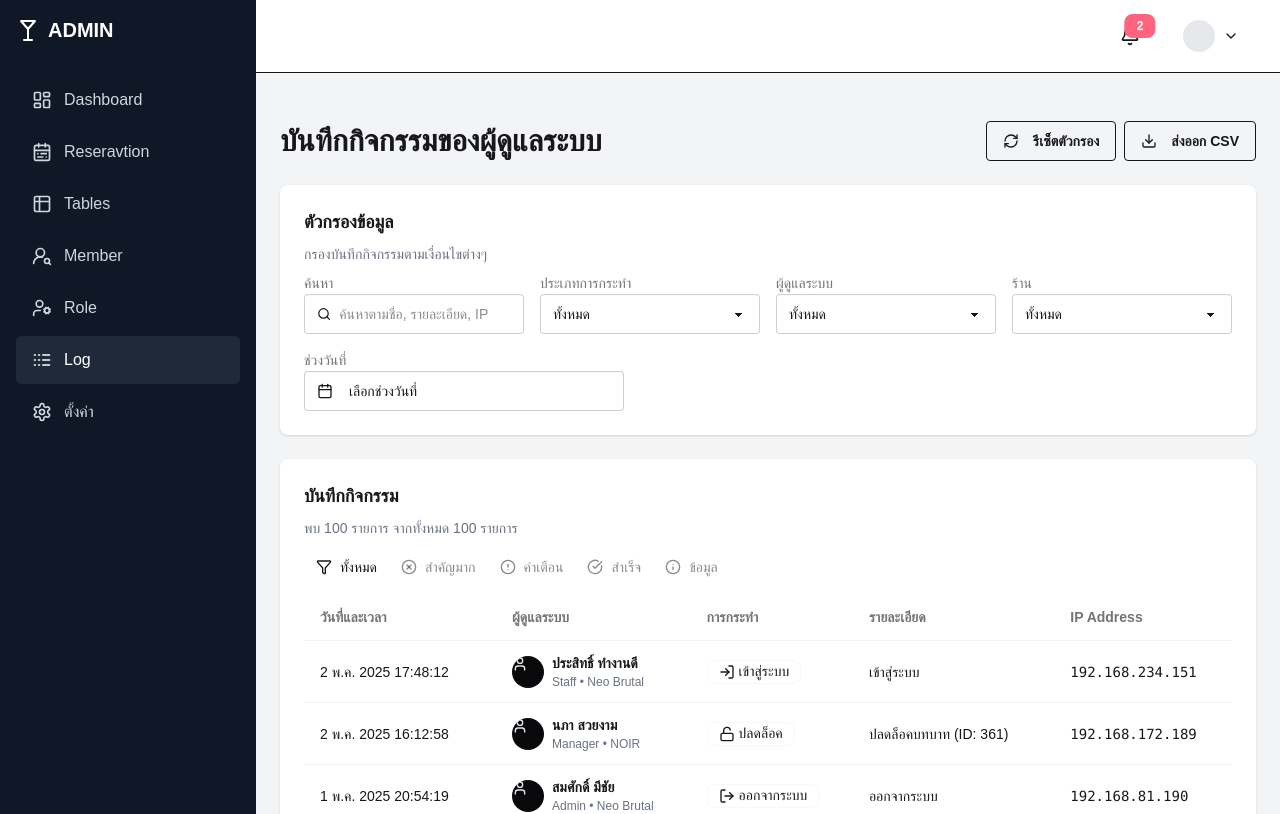
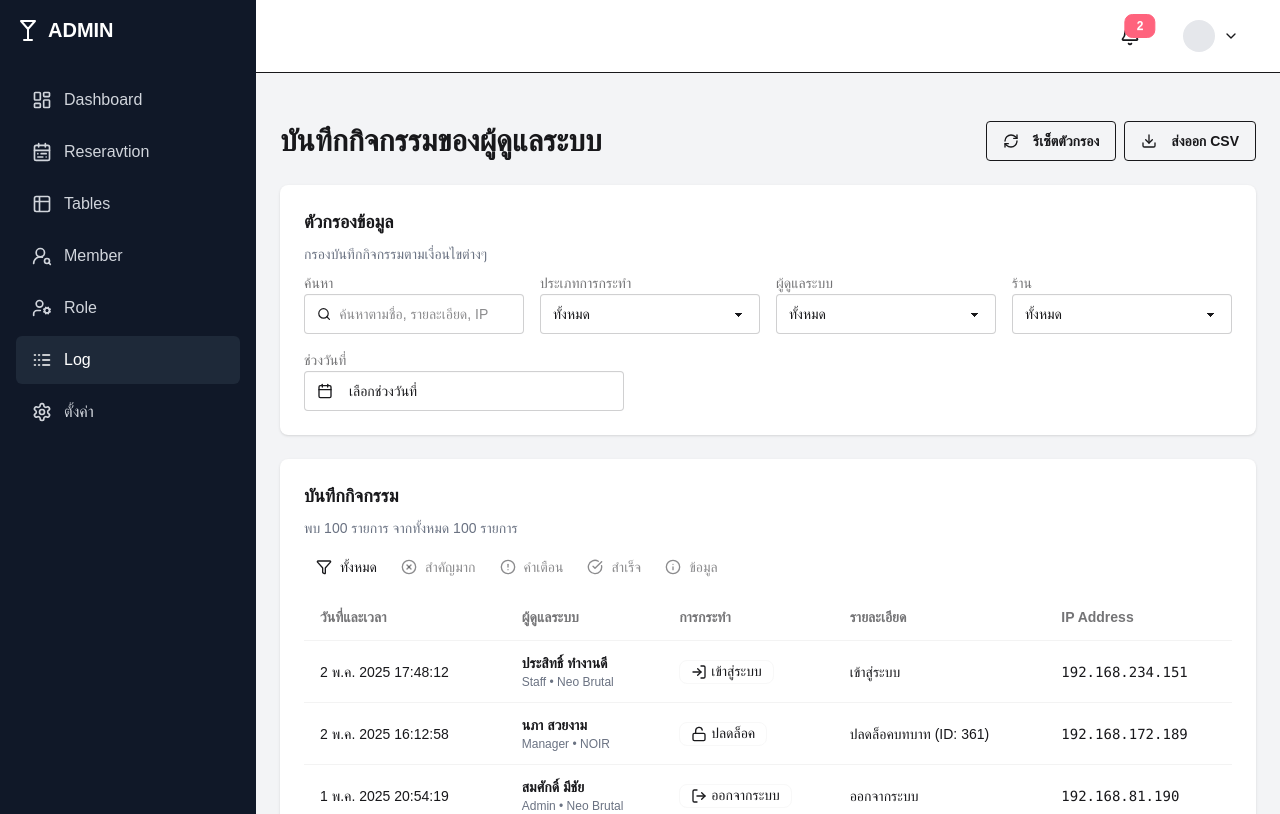
Before and after one commit to jimrock2548/bar-san-frontend, a Next.js app: page /admin/log in a window 1280 px wide. Shown: the top 814 px of the page. Built offline with nearby package versions, Linux system fonts and the light colour scheme.

Commit message:
feat: Remove avatar placeholder from activity log table for cleaner UI

```diff
--- a/src/app/admin/log/page.tsx
+++ b/src/app/admin/log/page.tsx
@@ -573,11 +573,6 @@ const ActivityLogPage = () => {
                       </td>
                       <td>
                         <div className="flex items-center gap-2">
-                          <div className="avatar placeholder">
-                            <div className="bg-neutral text-neutral-content rounded-full w-8">
-                              <UserIcon className="h-4 w-4" />
-                            </div>
-                          </div>
                           <div>
                             <div className="font-bold">{log.admin.name}</div>
                             <div className="text-xs text-gray-500">
```
